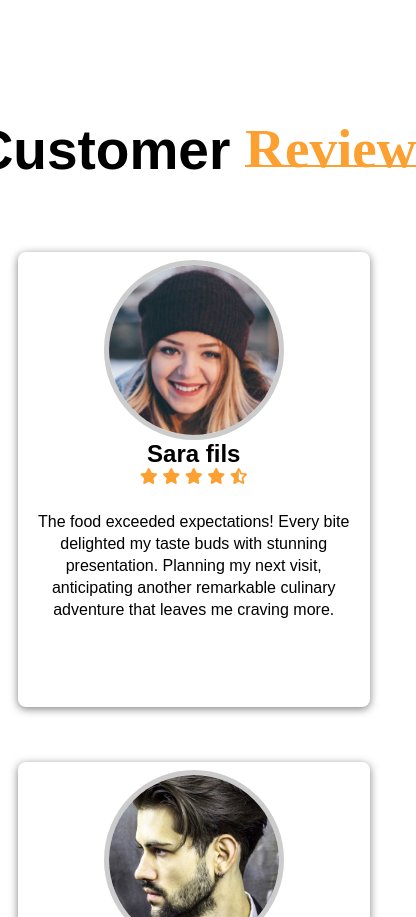
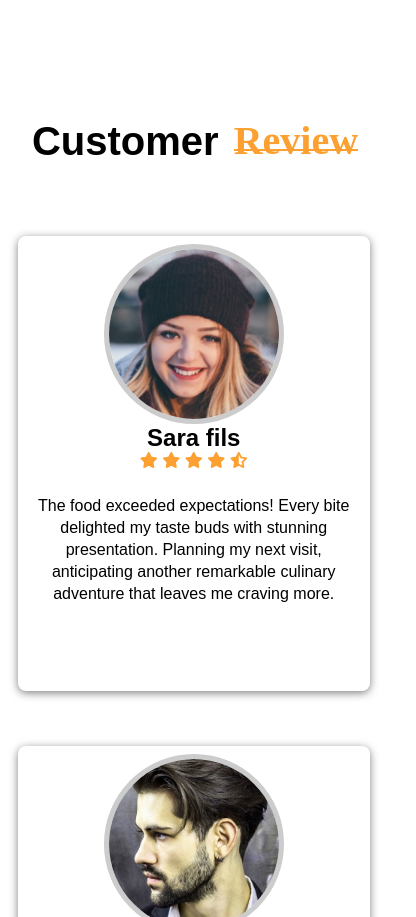
Before and after one commit to stefniey/Food-Fiesta, a plain HTML site: page index.html in a window 390 px wide. Shown: the part 8418-9335 px from the top of the page, 416 px wide, since content can reach past the window. Drawn offline with Linux system fonts and the light colour scheme; files whose address does not match are found by name.

Commit message:
commit-one

```diff
--- a/styles.css
+++ b/styles.css
@@ -1139,7 +1139,7 @@ footer .footer_main .footer_tag i:hover {
 
     /* review */
     .review h1 {
-        font-size: 55px;
+        font-size: 40px;
     }
 
     .review .review_box {
```
